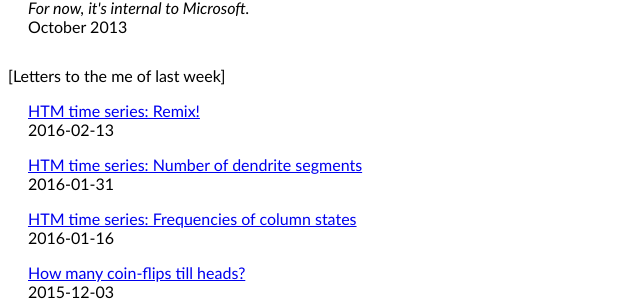
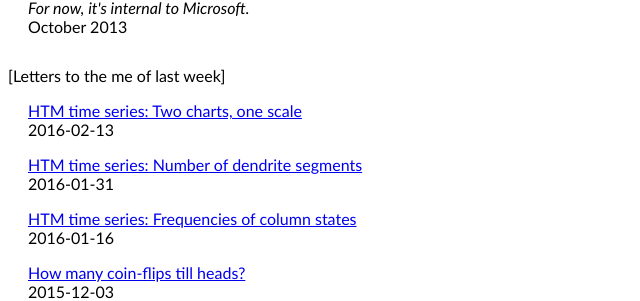
Before and after one commit to mrcslws/blocks, a Jekyll site: the page built from index.html, in a window 1280 px wide. Shown: the part 300-601 px from the top of the page, without its empty margins (0-640 px from the left). Built offline with Jekyll 4.4.1, drawn with Linux system fonts in a browser that asks for light colours.

Commit message:
Better name

```diff
--- a/_posts/2016-02-13-stacked-time-series-remix.md
+++ b/_posts/2016-02-13-two-charts-one-scale.md
@@ -1,6 +1,6 @@
 ---
 layout: post
-title: "HTM time series: Remix!"
+title: "HTM time series: Two charts, one scale"
 date:   2016-02-13 12:00:00
 ---
 
@@ -59,7 +59,7 @@ date:   2016-02-13 12:00:00
 
 This combines the two [previous](/blocks/2016/01/16/htm-column-time-series.html) [plots](/blocks/2016/01/31/htm-segment-time-series.html), giving them a shared x scale. It also redesigns the zoom/navigation experience. And it's significantly faster.
 
-In the [first post](/blocks/2016/01/16/htm-column-time-series.html), the main perf feature is that it samples the data. In the [second post](/blocks/2016/01/31/htm-segment-time-series.html) I moved away from `<rect/>`s and toward `<path/`s, making draws faster. In this post, I draw the path in data-space and scale/translate (a.k.a. "stretch") it into pixel-space. I use stretching for fast zooming, periodically redrawing the underlying path. "drawing" and "stretching" are two different things. Stretching is fast.
+In the [first post](/blocks/2016/01/16/htm-column-time-series.html), the main perf feature is that it samples the data. In the [second post](/blocks/2016/01/31/htm-segment-time-series.html) I moved away from `<rect/>`s and toward `<path/>`s, making draws faster. In this post, I draw the path in data-space and scale/translate (a.k.a. "stretch") it into pixel-space. I use stretching for fast zooming, periodically redrawing the underlying path. "drawing" and "stretching" are two different things. Stretching is fast.
 
 ## The code
 
```
